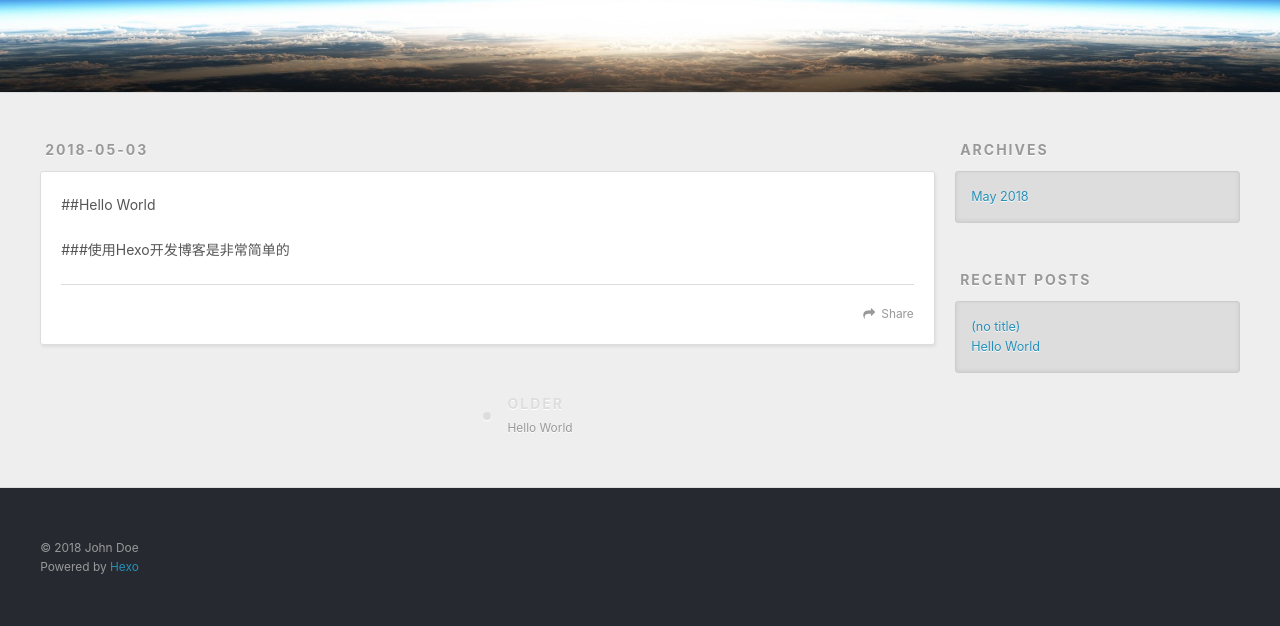
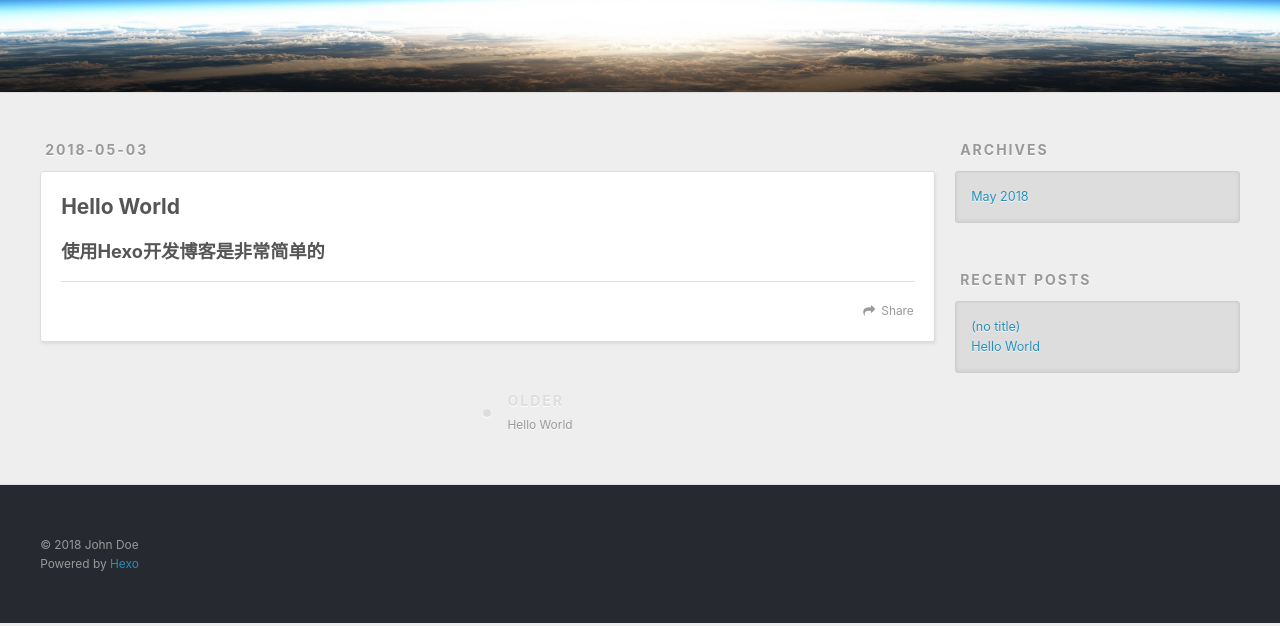
Before and after one commit to myml666/myml666.github.io, a plain HTML site: page 2018/05/03/你好Hexo/index.html in a window 1280 px wide. Shown: the part 208-834 px from the top of the page. Drawn offline with nearby package versions, Linux system fonts and the light colour scheme.

Commit message:
Site updated: 2018-05-03 10:38:39

```diff
--- a/2018/05/03/你好Hexo/index.html
+++ b/2018/05/03/你好Hexo/index.html
@@ -7,17 +7,17 @@
 
   <title>Hexo</title>
   <meta name="viewport" content="width=device-width, initial-scale=1, maximum-scale=1">
-  <meta name="description" content="##Hello World ###使用Hexo开发博客是非常简单的">
+  <meta name="description" content="Hello World使用Hexo开发博客是非常简单的">
 <meta property="og:type" content="article">
 <meta property="og:title" content="Hexo">
 <meta property="og:url" content="http://yoursite.com/2018/05/03/你好Hexo/index.html">
 <meta property="og:site_name" content="Hexo">
-<meta property="og:description" content="##Hello World ###使用Hexo开发博客是非常简单的">
+<meta property="og:description" content="Hello World使用Hexo开发博客是非常简单的">
 <meta property="og:locale" content="default">
-<meta property="og:updated_time" content="2018-05-03T02:37:15.055Z">
+<meta property="og:updated_time" content="2018-05-03T02:38:32.974Z">
 <meta name="twitter:card" content="summary">
 <meta name="twitter:title" content="Hexo">
-<meta name="twitter:description" content="##Hello World ###使用Hexo开发博客是非常简单的">
+<meta name="twitter:description" content="Hello World使用Hexo开发博客是非常简单的">
 
     <link rel="alternate" href="/atom.xml" title="Hexo" type="application/atom+xml">
 
@@ -76,9 +76,7 @@
 
     <div class="article-entry" itemprop="articleBody">
 
-        <p>##Hello World</p>
-<p>###使用Hexo开发博客是非常简单的</p>
-
+        <h2 id="Hello-World"><a href="#Hello-World" class="headerlink" title="Hello World"></a>Hello World</h2><h3 id="使用Hexo开发博客是非常简单的"><a href="#使用Hexo开发博客是非常简单的" class="headerlink" title="使用Hexo开发博客是非常简单的"></a>使用Hexo开发博客是非常简单的</h3>
 
     </div>
     <footer class="article-footer">
```
Also changed, not shown: index.html (+1 -3 lines).
